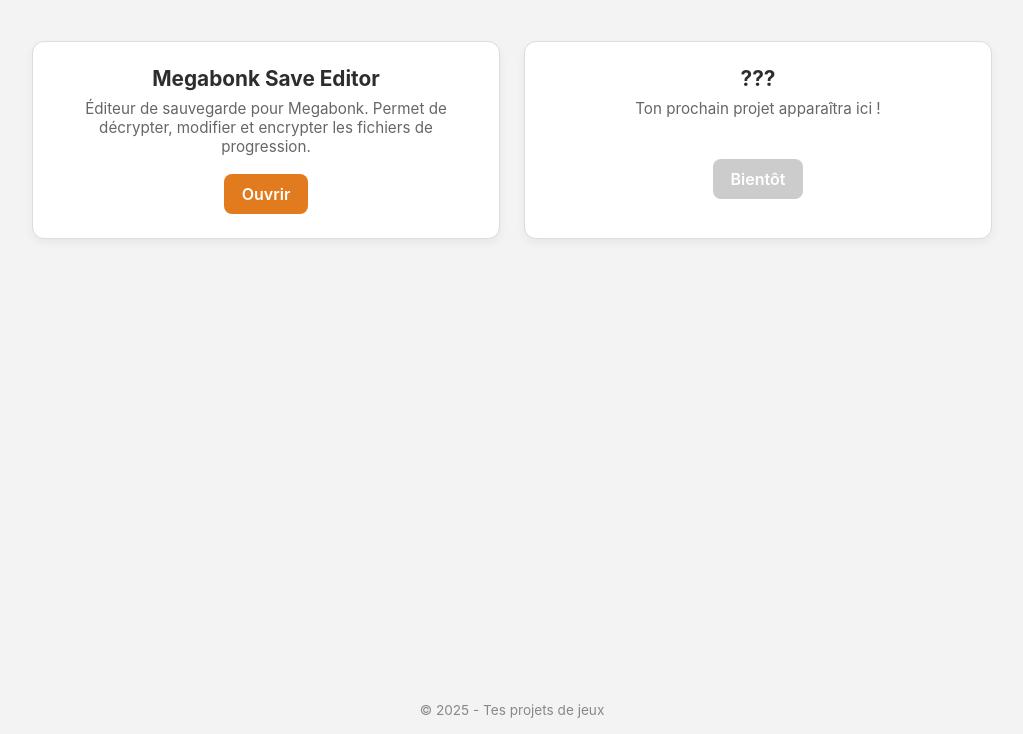
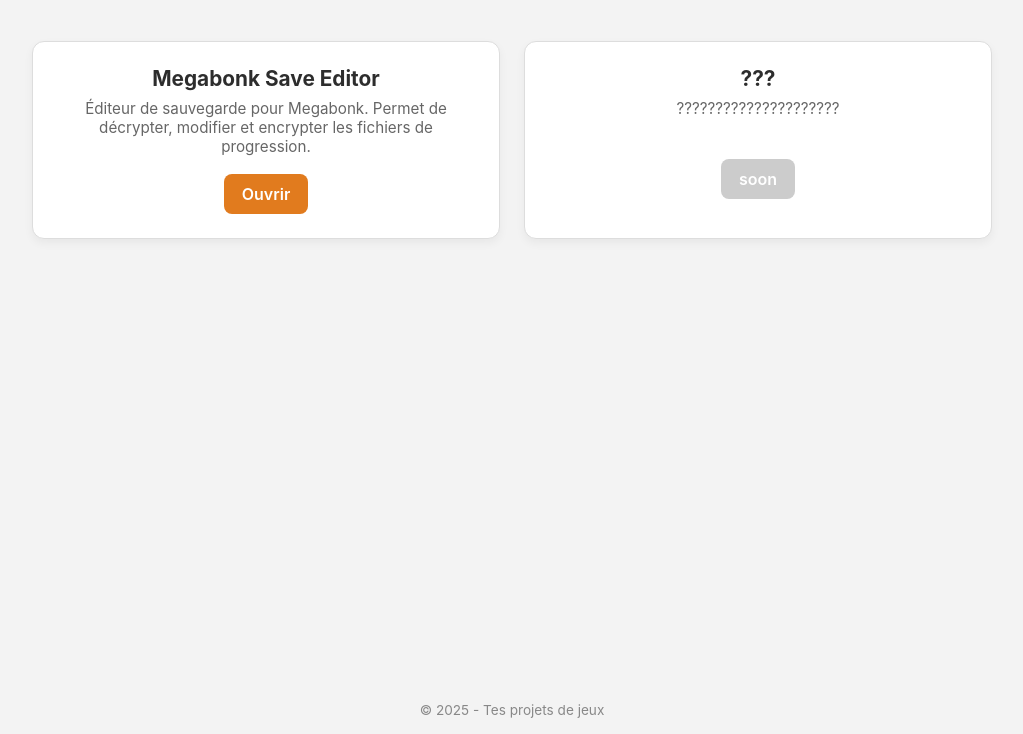
Before and after one commit to TartesAuxPomme/Game-save-editor, a plain HTML site: page index.html in a window 1280 px wide. Shown: the part 66-800 px from the top of the page, without its empty margins (128-1151 px from the left). Drawn offline with Linux system fonts and the light colour scheme.

Commit message:
Update index.html

```diff
--- a/index.html
+++ b/index.html
@@ -108,14 +108,14 @@
     <div class="game-card">
       <div class="game-title">Megabonk Save Editor</div>
       <div class="game-desc">Éditeur de sauvegarde pour Megabonk. Permet de décrypter, modifier et encrypter les fichiers de progression.</div>
-      <a href="MegaBonk.html" class="open-btn">Ouvrir</a>
+      <a href="Megabonk.html" class="open-btn">Ouvrir</a>
     </div>
 
     <!-- Exemple futur jeu -->
     <div class="game-card">
       <div class="game-title">???</div>
-      <div class="game-desc">Ton prochain projet apparaîtra ici !</div>
-      <a href="#" class="open-btn" style="background:#ccc;cursor:default;">Bientôt</a>
+      <div class="game-desc">?????????????????????</div>
+      <a href="#" class="open-btn" style="background:#ccc;cursor:default;">soon</a>
     </div>
   </main>
 
```
